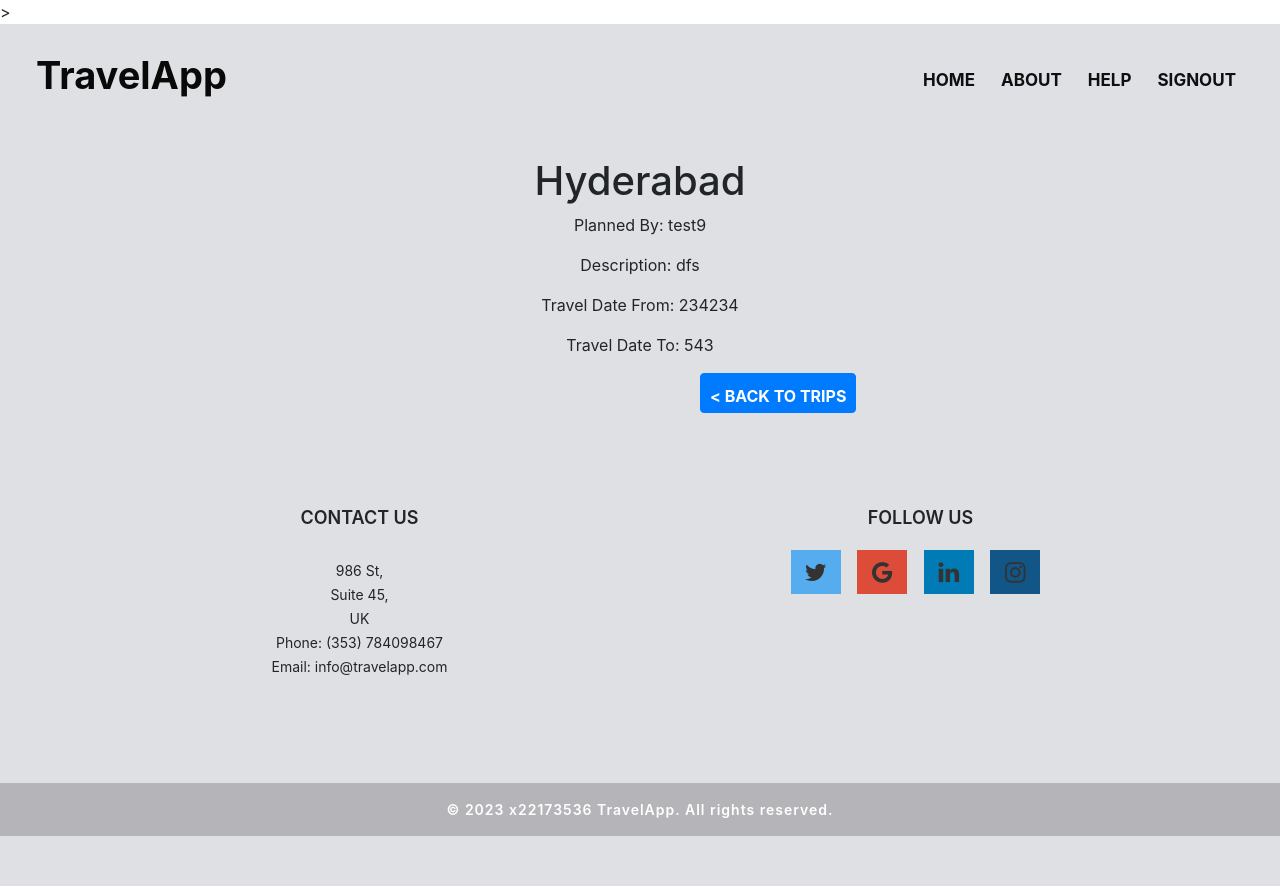
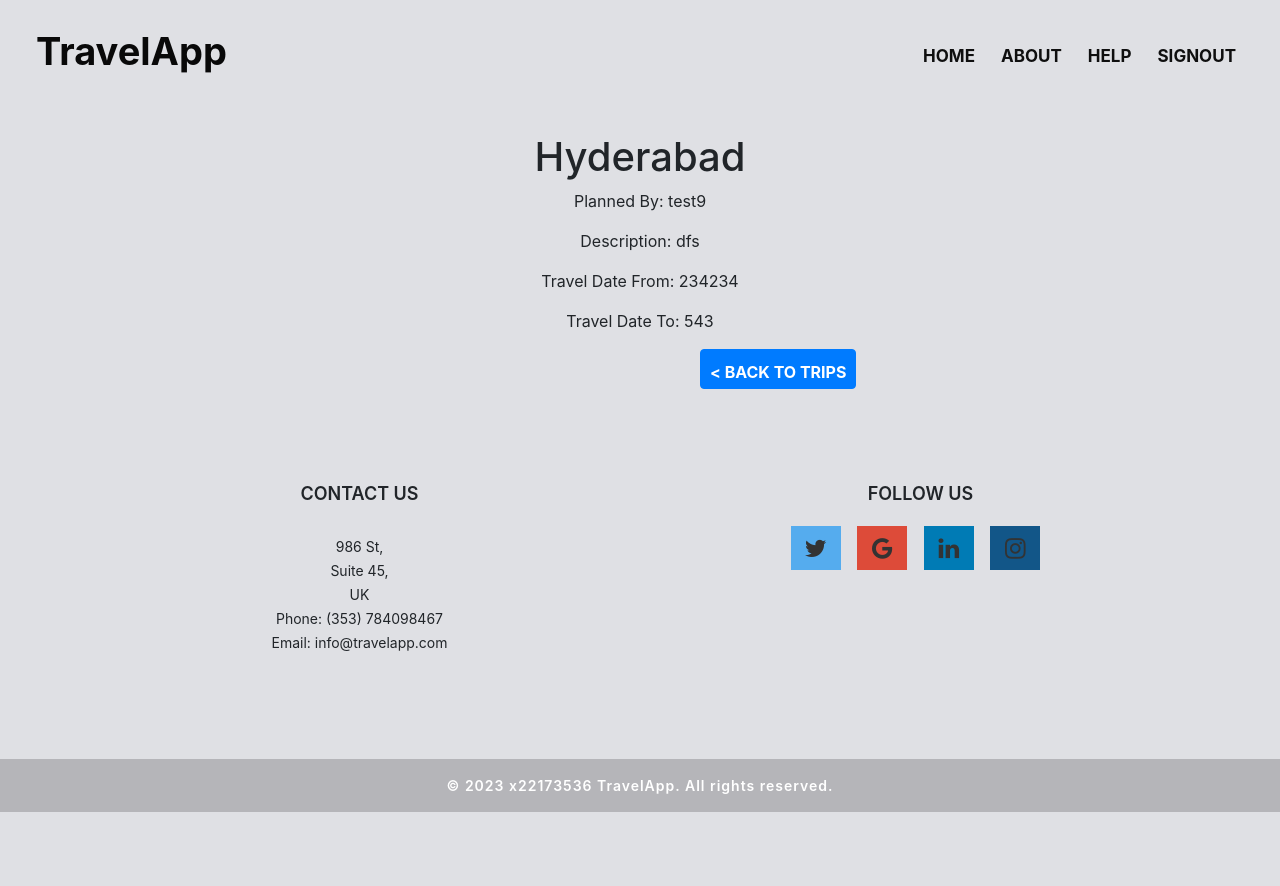
Before and after one commit to harsha-ops/x22173536-CloudDevOpsSec-Project, a Django app: page /destination/1 in a window 1280 px wide. After the commit the page ends 812 px from the top, so only its background shows below. Run offline with Django 3.2, Linux system fonts and the light colour scheme; data comes from the database, SQL or seed files in the repository; data that the repository does not hold is empty; some libraries are stand-ins or nearby versions.

Commit message:
Update tripinfo.html

```diff
--- a/travelApp/templates/tripinfo.html
+++ b/travelApp/templates/tripinfo.html
@@ -2,7 +2,7 @@
 <html lang="en">
 <head>
     <meta charset="utf-8">
-  <meta name="viewport" content="width=device-width, initial-scale=1.0, shrink-to-fit=no">>
+  <meta name="viewport" content="width=device-width, initial-scale=1.0, shrink-to-fit=no">
     <link rel="stylesheet" href="https://cdn.jsdelivr.net/npm/bootstrap@4.5.3/dist/css/bootstrap.min.css" integrity="sha384-TX8t27EcRE3e/ihU7zmQxVncDAy5uIKz4rEkgIXeMed4M0jlfIDPvg6uqKI2xXr2" crossorigin="anonymous">
     <title>Document</title>
   <link rel="stylesheet" href="https://cdnjs.cloudflare.com/ajax/libs/font-awesome/4.7.0/css/font-awesome.min.css">
```
